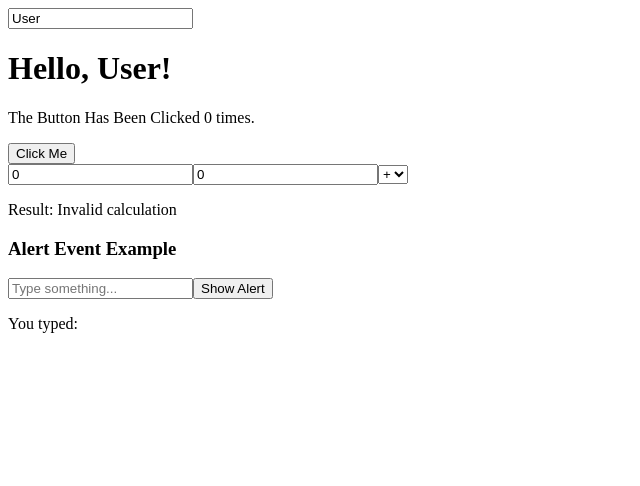
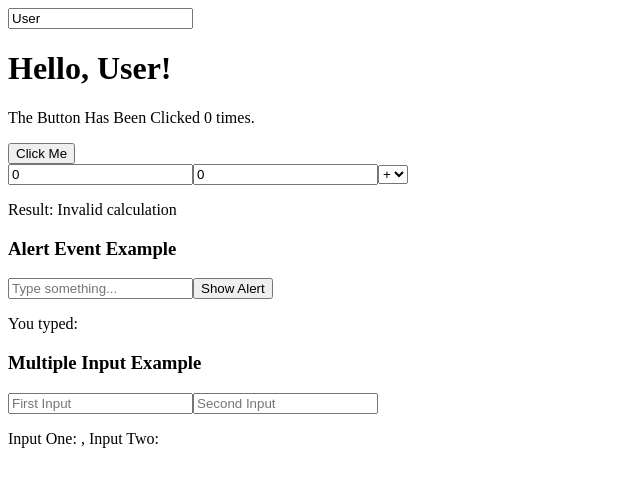
Before and after one commit to Puxcetogaming/first-react-website, a React (Create React App) app: page / in a window 1280 px wide. Shown: the top 486 px of the page, without its empty margins (0-640 px from the left). Built offline with nearby package versions, Linux system fonts and the light colour scheme.

Commit message:
More event handling practice

```diff
--- a/src/App.jsx
+++ b/src/App.jsx
@@ -2,6 +2,7 @@
 import Greeting from './Greeting';
 import Calculator from './Calculator';
 import AlertEvent from './Alert';
+import MultipleInput from './MultipleInput';
 
 
 function App() {
@@ -53,6 +54,7 @@
       </div>
       <div>
         <AlertEvent />
+        <MultipleInput />
       </div>
     </div>
   );
--- /dev/null
+++ b/src/MultipleInput.jsx
@@ -0,0 +1,36 @@
+import React, { useState } from "react";
+
+function MultipleInput() {
+    const [inputOne, setInputOne] = useState("");
+    const [inputTwo, setInputTwo] = useState("");
+
+    const handleInputOneChange = (e) => {
+        setInputOne(e.target.value);
+    };
+
+    const handleInputTwoChange = (e) => {
+        setInputTwo(e.target.value);
+    };
+
+    return (
+        <div>
+            <h3>Multiple Input Example</h3>
+            <input
+                type="text"
+                value={inputOne}
+                onChange={handleInputOneChange}
+                placeholder="First Input"
+            />
+            <input
+                type="text"
+                value={inputTwo}
+                onChange={handleInputTwoChange}
+                placeholder="Second Input"
+            />
+            <p>Input One: {inputOne}, Input Two: {inputTwo}</p>
+        </div>
+    )
+
+}
+
+export default MultipleInput;
```
